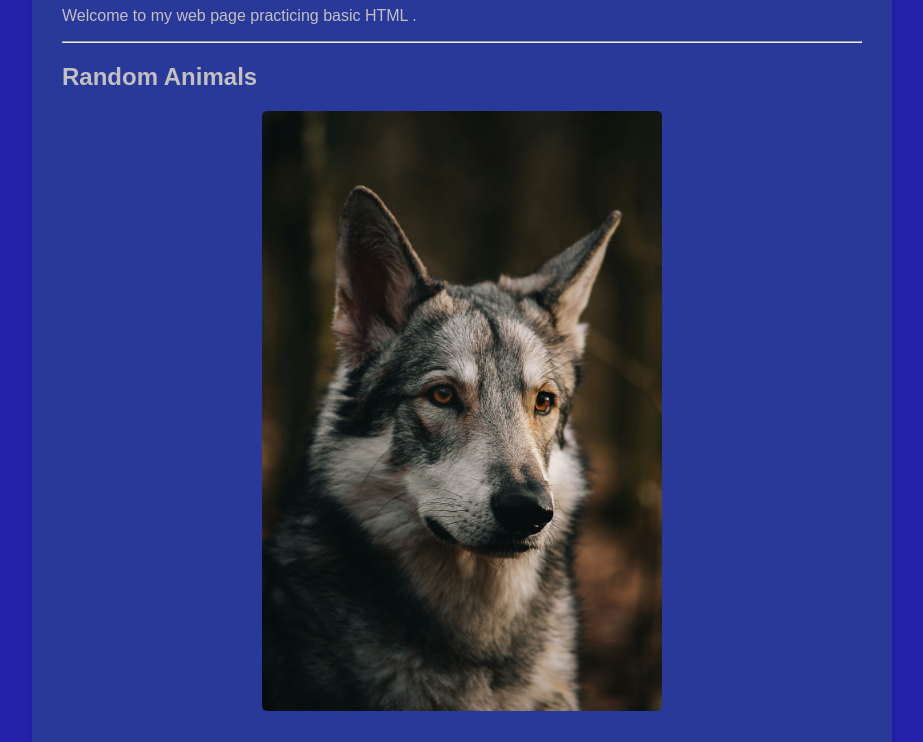
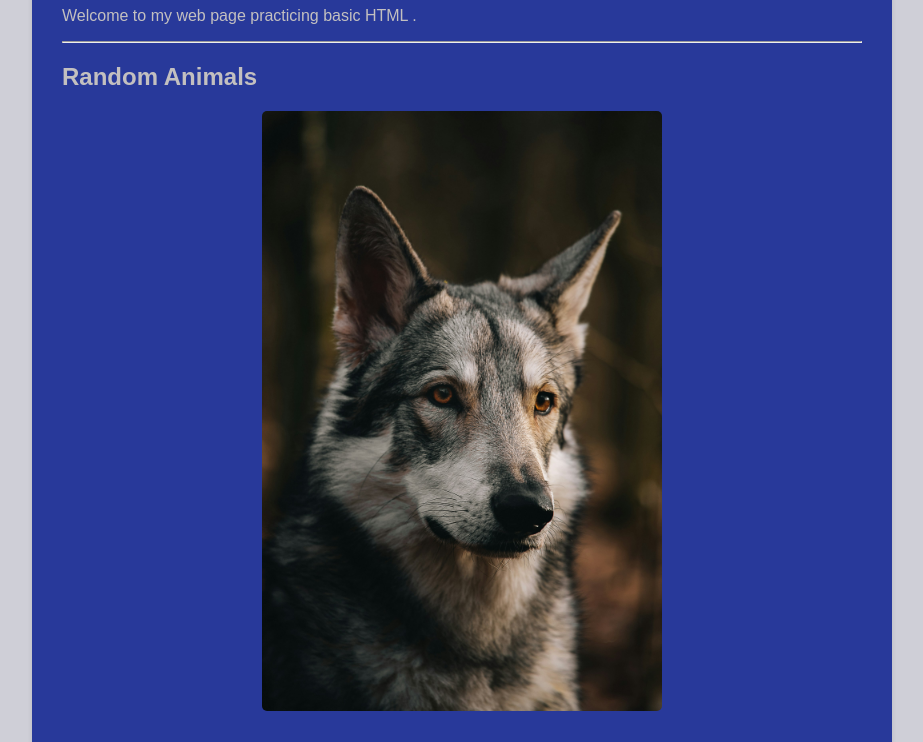
Before and after one commit to kalebedwards965-droid/Class_projects, a plain HTML site: page intro_htmll/index.html in a window 1280 px wide. Shown: the part 131-873 px from the top of the page, without its empty margins (178-1101 px from the left). Drawn offline with Linux system fonts and the light colour scheme.

Commit message:
Update index.html

```diff
--- a/intro_htmll/index.html
+++ b/intro_htmll/index.html
@@ -7,7 +7,7 @@
     <style>
         /* Internal CSS to change background color and center images */
         body {
-            background-color: #2222ab;
+            background-color: #cfcfd7;
             font-family: Arial, sans-serif;
             color: #c3c0c0;
             padding: 20px;
```
